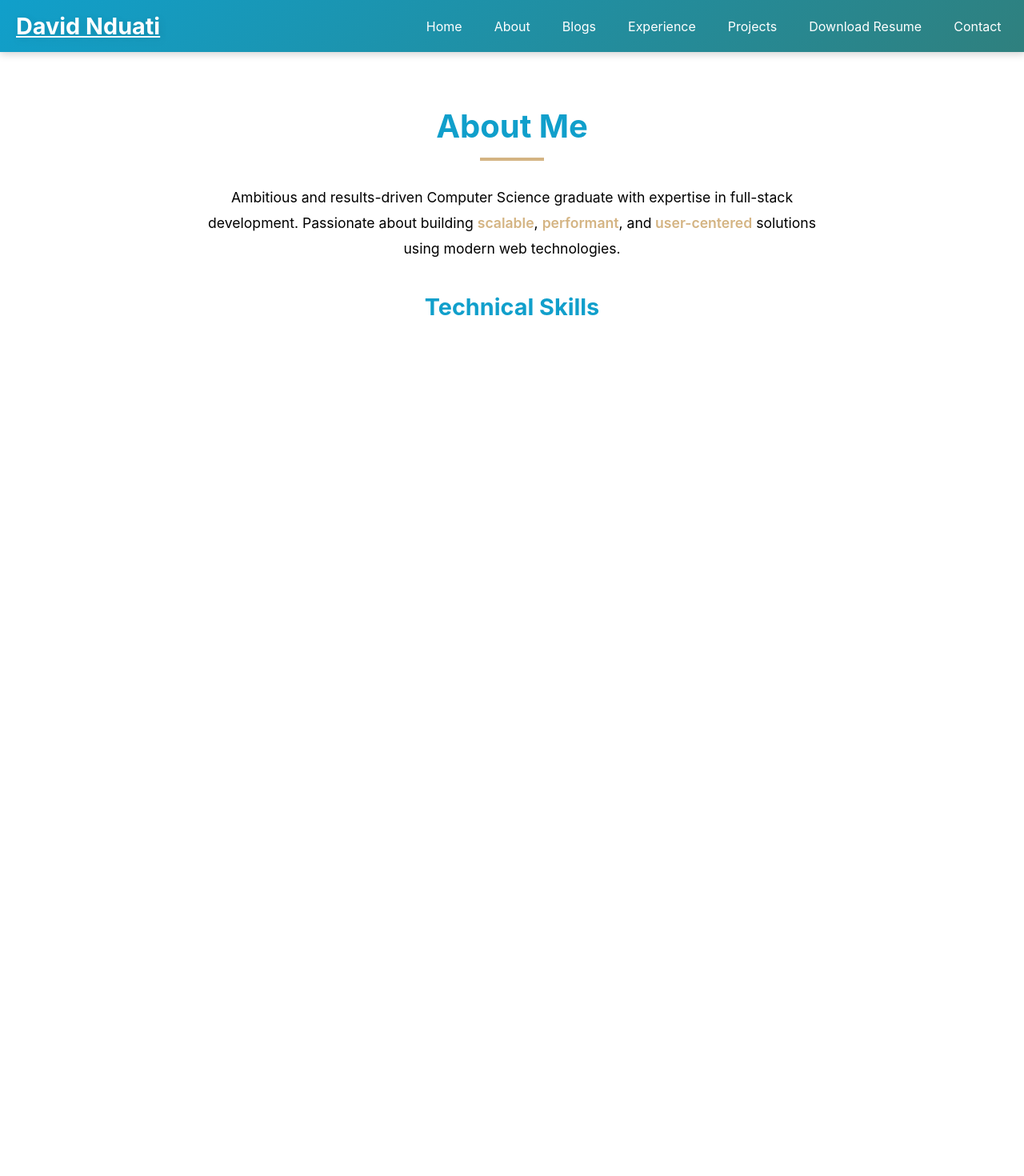
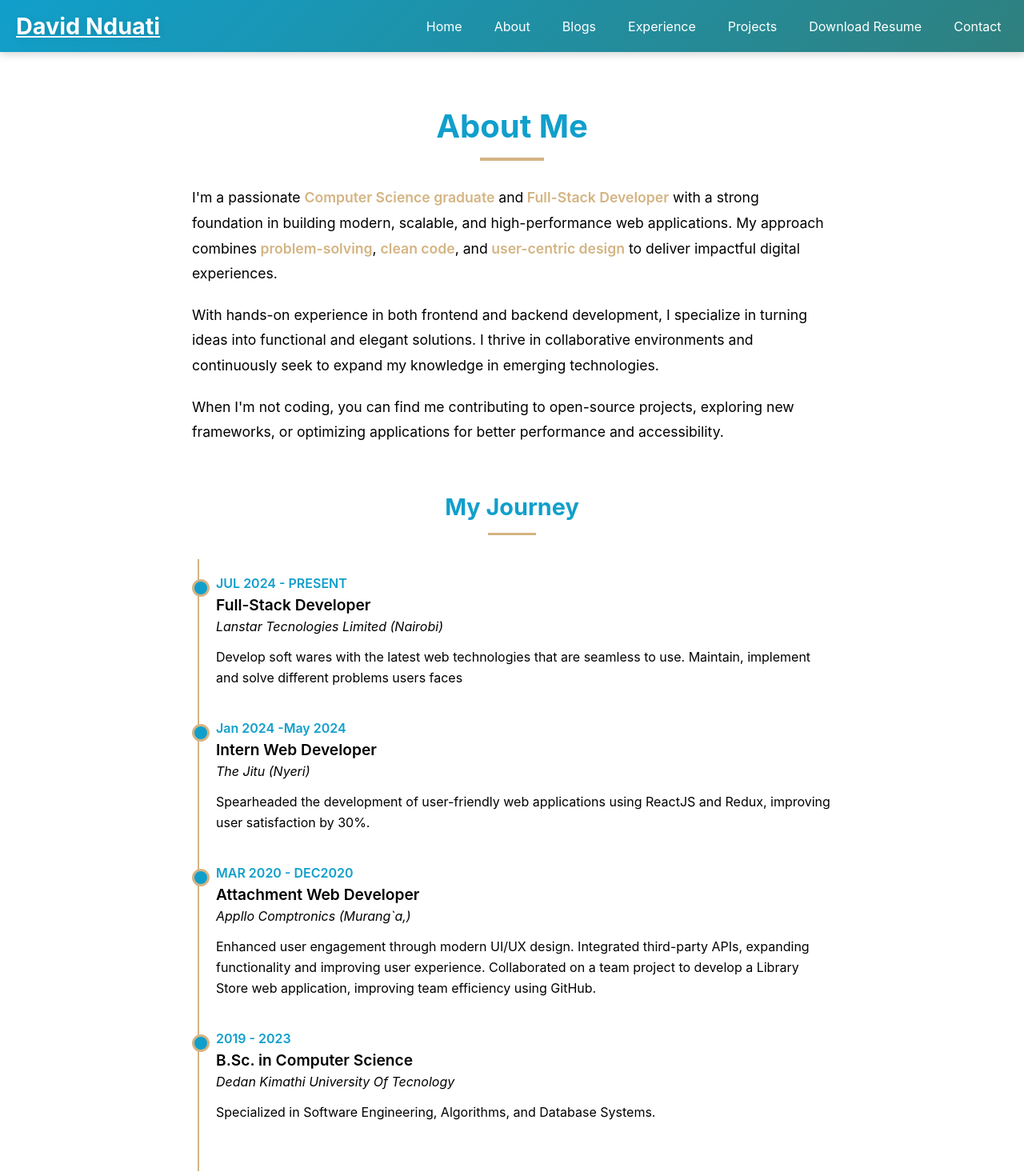
Before and after one commit to D-nduati/PortFolio4, a React (Create React App) app: page /about in a window 1280 px wide. Shown: the top 1470 px of the page at 80% size. Before the commit the page ends 836 px from the top, so only its background shows below. Built offline with nearby package versions, Linux system fonts and the light colour scheme.

Commit message:
fix optimized the about section and blogs

```diff
--- a/src/components/About.jsx
+++ b/src/components/About.jsx
@@ -2,6 +2,8 @@ import React from 'react';
 import './styles/About.css';
 import { FaReact, FaNodeJs, FaPython, FaJava, FaDocker, FaGitAlt } from 'react-icons/fa';
 import { SiJavascript, SiMysql, SiHtml5, SiCss3 } from 'react-icons/si';
+// import { FaReact, FaNodeJs, FaJs, FaHtml5, FaCss3Alt, FaGitAlt } from 'react-icons/fa';
+
 
 const About = () => {
   const skills = [
@@ -17,15 +19,82 @@ const About = () => {
     { name: 'Docker', icon: <FaDocker /> },
   ];
 
+// const skills = [
+//   { name: "React", icon: <FaReact /> },
+//   { name: "Node.js", icon: <FaNodeJs /> },
+//   { name: "JavaScript", icon: <FaJs /> },
+//   { name: "HTML5", icon: <FaHtml5 /> },
+//   { name: "CSS3", icon: <FaCss3Alt /> },
+//   { name: "Git", icon: <FaGitAlt /> },
+// ];
+
   return (
     <section id="about" className="about-section">
       <div className="about-content">
         <h2 className="section-title">About Me</h2>
-        <p className="about-text">
-          Ambitious and results-driven Computer Science graduate with expertise in full-stack development.
-          Passionate about building <span className="highlight">scalable</span>, <span className="highlight">performant</span>, and
-          <span className="highlight"> user-centered</span> solutions using modern web technologies.
-        </p>
+
+        <div className="about-text">
+          <p>
+            I'm a passionate <span className="highlight">Computer Science graduate</span> and
+            <span className="highlight"> Full-Stack Developer</span> with a strong foundation in building
+            modern, scalable, and high-performance web applications. My approach combines
+            <span className="highlight"> problem-solving</span>, <span className="highlight">clean code</span>, and
+            <span className="highlight"> user-centric design</span> to deliver impactful digital experiences.
+          </p>
+
+          <p>
+            With hands-on experience in both frontend and backend development, I specialize in turning ideas into
+            functional and elegant solutions. I thrive in collaborative environments and continuously seek to
+            expand my knowledge in emerging technologies.
+          </p>
+
+          <p>
+            When I'm not coding, you can find me contributing to open-source projects, exploring new frameworks,
+            or optimizing applications for better performance and accessibility.
+          </p>
+        </div>
+
+        <div className="experience-section">
+          <h3 className="subsection-title">My Journey</h3>
+          <ul className="timeline">
+            <li>
+              <span className="timeline-date">JUL 2024 - PRESENT</span>
+              <span className="timeline-role">Full-Stack Developer</span>
+              <span className="timeline-company">Lanstar Tecnologies Limited (Nairobi)</span>
+              <p className="timeline-description">
+                Develop soft wares with the latest web technologies that are seamless
+                to use.
+                Maintain, implement and solve different problems users faces            </p>
+            </li>
+            <li>
+              <span className="timeline-date">Jan 2024 -May 2024</span>
+              <span className="timeline-role">Intern Web Developer</span>
+              <span className="timeline-company">The Jitu (Nyeri)</span>
+              <p className="timeline-description">
+                Spearheaded the development of user-friendly web applications using
+                ReactJS and Redux, improving user satisfaction by 30%.            </p>
+            </li>
+            <li>
+              <span className="timeline-date">MAR 2020 - DEC2020</span>
+              <span className="timeline-role">Attachment Web Developer</span>
+              <span className="timeline-company">Appllo Comptronics (Murang`a,)</span>
+              <p className="timeline-description">
+                Enhanced user engagement through modern UI/UX design.
+                Integrated third-party APIs, expanding functionality and improving
+                user experience.
+                Collaborated on a team project to develop a Library Store web
+                application, improving team efficiency using GitHub.            </p>
+            </li>
+            <li>
+              <span className="timeline-date">2019 - 2023</span>
+              <span className="timeline-role">B.Sc. in Computer Science</span>
+              <span className="timeline-company">Dedan Kimathi University Of Tecnology</span>
+              <p className="timeline-description">
+                Specialized in Software Engineering, Algorithms, and Database Systems.
+              </p>
+            </li>
+          </ul>
+        </div>
 
         <h3 className="skills-title">Technical Skills</h3>
         <div className="skills-grid">
@@ -33,11 +102,11 @@ const About = () => {
             <div
               key={index}
               className="skill-card"
-              data-aos="fade-up"
-              data-aos-delay={index * 100}
+              // data-aos="fade-up"
+              // data-aos-delay={index * 100}
             >
               <div className="skill-icon">{skill.icon}</div>
-              <span>{skill.name}</span>
+              <span className="skill-name">{skill.name}</span>
             </div>
           ))}
         </div>
--- a/src/components/Blogs.jsx
+++ b/src/components/Blogs.jsx
@@ -5,25 +5,25 @@ function Blogs() {
       id: 1,
       title: 'Microservices Architecture: Breaking Down Monoliths',
       description: 'Learn how microservices can improve scalability and deployment flexibility compared to traditional monolithic architectures. We cover key principles, communication patterns, and when to consider this approach.',
-      readMore: '/blog/microservices-101'
+      readMore: 'https://medium.theoremone.co/microservices-101-37f11cf3a500'
     },
     {
       id: 2,
       title: 'React Performance Optimization Techniques',
       description: 'Discover practical strategies to boost your React applications, including memoization, code splitting, lazy loading, and virtualization for large lists.',
-      readMore: '/blog/react-optimization'
+      readMore: 'https://www.codementor.io/blog/react-optimization-5wiwjnf9hj'
     },
     {
       id: 3,
       title: 'REST vs GraphQL: Choosing the Right API Approach',
       description: 'A comprehensive comparison of REST and GraphQL APIs, examining use cases, performance considerations, and how to decide which fits your project needs.',
-      readMore: '/blog/rest-vs-graphql'
+      readMore: 'https://www.howtographql.com/basics/1-graphql-is-the-better-rest/'
     },
     {
       id: 4,
       title: 'JWT Authentication Best Practices in Node.js',
       description: 'Implement secure authentication in your Node.js applications using JSON Web Tokens. We cover proper token handling, refresh strategies, and common security pitfalls to avoid.',
-      readMore: '/blog/jwt-authentication'
+      readMore: 'https://jwt.io/introduction'
     }
   ];
 
@@ -34,7 +34,7 @@ function Blogs() {
         <div key={post.id} className={styles.post}>
           <h6>{post.title}</h6>
           <p>{post.description}</p>
-          <a href={post.readMore} className={styles.btn}>
+          <a href={post.readMore} target='blank' className={styles.btn}>
             {post.readMore ? 'Learn More →' : 'Coming Soon'}
           </a>
         </div>
--- a/src/components/styles/About.css
+++ b/src/components/styles/About.css
@@ -32,6 +32,11 @@
   color: var(--text-color);
   max-width: 800px;
   margin: 0 auto 40px;
+  text-align: left;
+}
+
+.about-text p {
+  margin-bottom: 20px;
 }
 
 .highlight {
@@ -39,10 +44,105 @@
   font-weight: 600;
 }
 
+/* Experience Timeline Styles */
+.experience-section {
+  margin: 60px auto;
+  max-width: 800px;
+  text-align: left;
+}
+
+.subsection-title {
+  font-size: 1.8rem;
+  color: var(--primary-color);
+  margin-bottom: 30px;
+  text-align: center;
+  position: relative;
+}
+
+.subsection-title::after {
+  content: '';
+  display: block;
+  width: 60px;
+  height: 3px;
+  background: var(--accent-color);
+  margin: 15px auto;
+}
+
+.timeline {
+  position: relative;
+  padding-left: 30px;
+  list-style: none;
+}
+
+.timeline::before {
+  content: '';
+  position: absolute;
+  left: 7px;
+  top: 0;
+  bottom: 0;
+  width: 2px;
+  background: var(--accent-color);
+}
+
+.timeline li {
+  position: relative;
+  margin-bottom: 40px;
+  padding-left: 30px;
+}
+
+.timeline li::before {
+  content: '';
+  position: absolute;
+  left: 0;
+  top: 5px;
+  width: 16px;
+  height: 16px;
+  border-radius: 50%;
+  background: var(--primary-color);
+  border: 3px solid var(--accent-color);
+}
+
+.timeline-date {
+  display: block;
+  font-weight: 600;
+  color: var(--primary-color);
+  margin-bottom: 5px;
+}
+
+.timeline-role {
+  display: block;
+  font-size: 1.2rem;
+  font-weight: 600;
+  color: var(--text-color);
+}
+
+.timeline-company {
+  display: block;
+  font-style: italic;
+  color: var(--text-color-light);
+  margin: 5px 0;
+}
+
+.timeline-description {
+  color: var(--text-color);
+  line-height: 1.6;
+}
+
+/* Skills Section */
 .skills-title {
   font-size: 1.8rem;
-  margin-bottom: 30px;
+  margin: 60px 0 30px;
   color: var(--primary-color);
+  position: relative;
+}
+
+.skills-title::after {
+  content: '';
+  display: block;
+  width: 60px;
+  height: 3px;
+  background: var(--accent-color);
+  margin: 15px auto;
 }
 
 .skills-grid {
@@ -74,7 +174,12 @@
   color: var(--accent-color);
 }
 
+.skill-name {
+  font-weight: 500;
+  color: var(--text-color);
+}
 
+/* Animations */
 [data-aos] {
   opacity: 0;
   transition: all 0.6s ease;
@@ -84,10 +189,50 @@
   opacity: 1;
 }
 
+/* Responsive Styles */
+@media (max-width: 768px) {
+  .about-section {
+    padding: 70px 20px;
+  }
 
-@media (max-width: 768px) {
+  .section-title {
+    font-size: 2rem;
+  }
+
+  .about-text {
+    font-size: 1rem;
+    padding: 0 15px;
+  }
+
+  .timeline {
+    padding-left: 20px;
+  }
+
+  .timeline li {
+    padding-left: 25px;
+  }
+
   .skills-grid {
     grid-template-columns: repeat(auto-fit, minmax(100px, 1fr));
     gap: 15px;
+    padding: 0 15px;
   }
 }
+
+@media (max-width: 480px) {
+  .timeline-role {
+    font-size: 1.1rem;
+  }
+
+  .timeline-description {
+    font-size: 0.9rem;
+  }
+
+  .skill-card {
+    padding: 20px 10px;
+  }
+
+  .skill-icon {
+    font-size: 2rem;
+  }
+}
```
